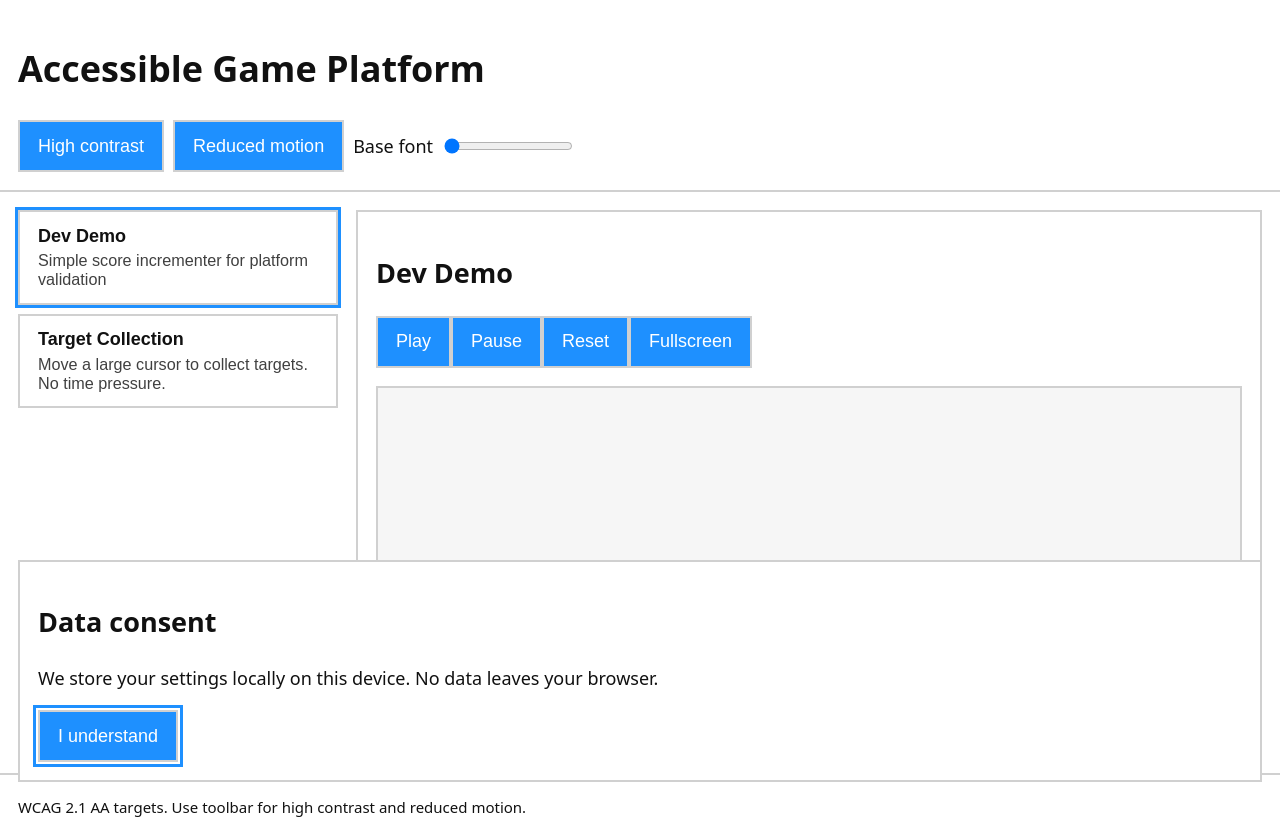
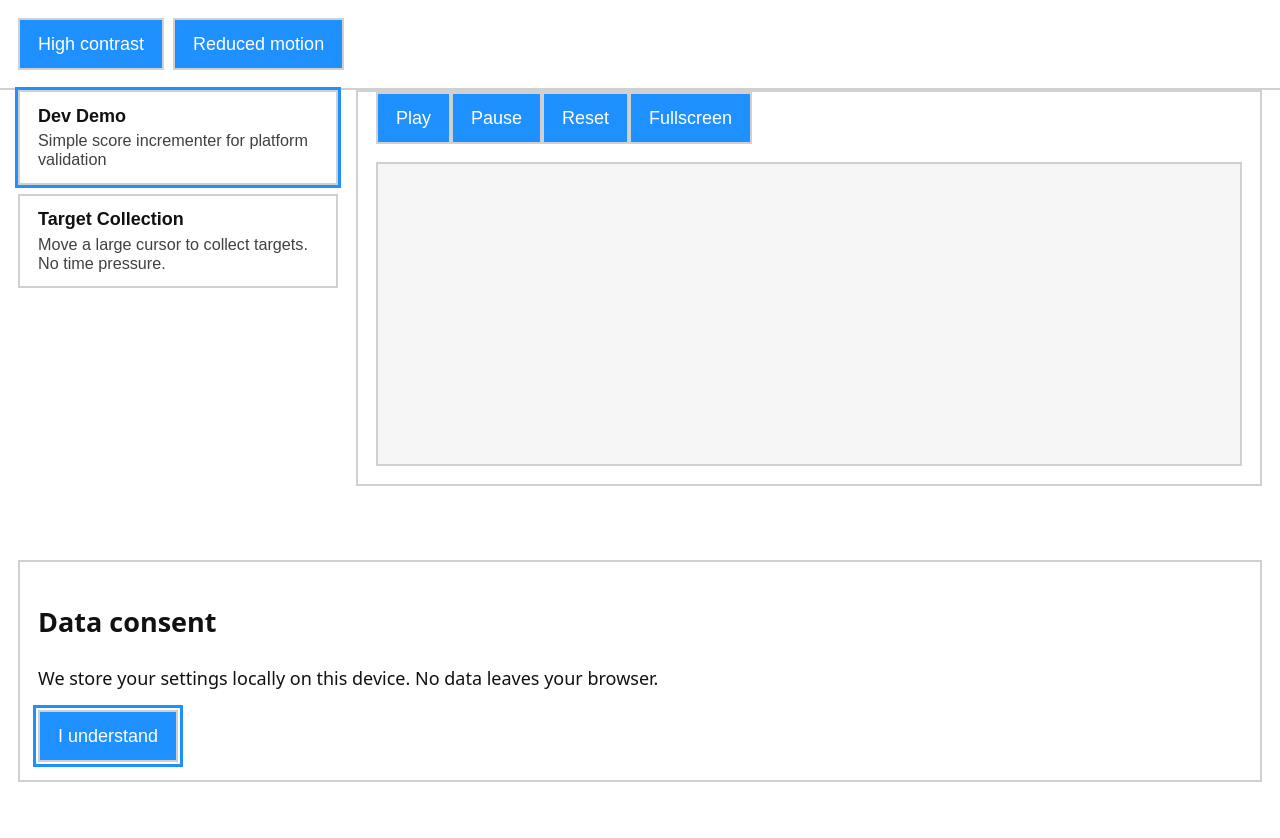
Before and after one commit to Magnatronic/minigioco, a React (Vite) app: page / in a window 1280 px wide. After the commit the page ends 800 px from the top, so only its background shows below. Built offline with nearby package versions, Linux system fonts and the light colour scheme.

Commit message:
UI: align game controls/canvas to top; match header padding; add routing smoke test

```diff
--- a/src/App.tsx
+++ b/src/App.tsx
@@ -48,7 +48,6 @@ export default function App() {
   return (
     <div className="app">
       <header className="app__header" role="banner">
-        <h1 className="app__title">Accessible Game Platform</h1>
         <A11yToolbar theme={theme} a11y={a11y} />
       </header>
 
@@ -73,13 +72,7 @@ export default function App() {
         </main>
       </div>
 
-      <footer
-        className="app__footer"
-        role="contentinfo"
-        aria-hidden={!consented && !isTest ? true : undefined}
-      >
-        <small>WCAG 2.1 AA targets. Use toolbar for high contrast and reduced motion.</small>
-      </footer>
+  {/* Footer removed per design request */}
 
   {!consented && (
         <ConsentBanner
--- a/src/core/ThemeManager.ts
+++ b/src/core/ThemeManager.ts
@@ -12,8 +12,4 @@ export class ThemeManager {
   isReducedMotion(): boolean {
     return getComputedStyle(document.documentElement).getPropertyValue('--reduced-motion') === '1';
   }
-
-  setBaseFont(px: number) {
-    document.documentElement.style.fontSize = `${px}px`;
-  }
 }
--- a/src/shared/components/A11yToolbar.tsx
+++ b/src/shared/components/A11yToolbar.tsx
@@ -29,19 +29,6 @@ export function A11yToolbar({ theme, a11y }: Props) {
       >
         Reduced motion
       </button>
-      <label className="font-label">
-        Base font
-        <input
-          aria-label="Base font size"
-          type="range"
-          min={18}
-          max={22}
-          defaultValue={18}
-          onChange={(e: React.ChangeEvent<HTMLInputElement>) => {
-            theme.setBaseFont(Number(e.currentTarget.value));
-          }}
-        />
-      </label>
     </div>
   );
 }
--- a/src/shared/components/GameShell.tsx
+++ b/src/shared/components/GameShell.tsx
@@ -61,7 +61,6 @@ export function GameShell({
   return (
     <section className="game-area" aria-label={`${gameDef.name} game`} tabIndex={0}>
   <header className="game-area__header" role="group">
-        <h2>{gameDef.name}</h2>
         <div className="game-controls">
           <button
             className="btn"
@@ -149,9 +148,7 @@ export function GameShell({
         )}
       </div>
 
-      <div className="game-area__footer" role="status" aria-live="polite">
-        <span>Score: {state.score}</span>
-      </div>
+  {/* Score footer removed per design request */}
     </section>
   );
 }
--- a/src/shared/styles/global.css
+++ b/src/shared/styles/global.css
@@ -1,4 +1,4 @@
-html { font-size: var(--font-base); }
+html { font-size: 18px; }
 body {
   margin: 0;
   font-family: system-ui, Arial, sans-serif;
@@ -27,7 +27,8 @@ body {
   display: grid; gap: var(--space-2);
   grid-template-areas: "sidebar main";
   grid-template-columns: 320px 1fr;
-  padding: var(--space-2);
+  /* Reduce top padding so gameplay sits at the top under the toolbar */
+  padding: 0 var(--space-2) var(--space-2);
 }
 .app__sidebar { grid-area: sidebar; }
 .app__main { grid-area: main; min-height: 60vh; }
@@ -66,10 +67,13 @@ body {
 
 .game-area {
   display: grid; gap: var(--space-2);
-  grid-template-rows: auto 1fr auto;
+  grid-template-rows: auto 1fr; /* no footer row */
   border: 2px solid var(--color-border);
-  padding: var(--space-2);
+  /* Remove internal top padding so buttons and canvas hug the top */
+  padding: 0 var(--space-2) var(--space-2);
 }
+.game-area__header { margin: 0; padding-top: 0; }
+.game-controls { margin: 0; }
 .game-stage {
   background: #f6f6f6;
   border: 2px solid var(--color-border);
@@ -81,7 +85,6 @@ body {
 }
 
 .toolbar { display: flex; gap: var(--space-1); align-items: center; }
-.font-label { display: inline-flex; gap: .5rem; align-items: center; }
 
 .consent {
   position: fixed; left: 1rem; right: 1rem; bottom: 1rem;
--- a/src/shared/styles/tokens.css
+++ b/src/shared/styles/tokens.css
@@ -1,6 +1,5 @@
 :root {
   --reduced-motion: 0;
-  --font-base: 18px;
   --space-1: 0.5rem;
   --space-2: 1rem;
   --space-3: 1.5rem;
```
Also changed, not shown: src/games/TargetCollection/Settings.tsx (added), 2 other files (tests, documents, lock files or other folders).
